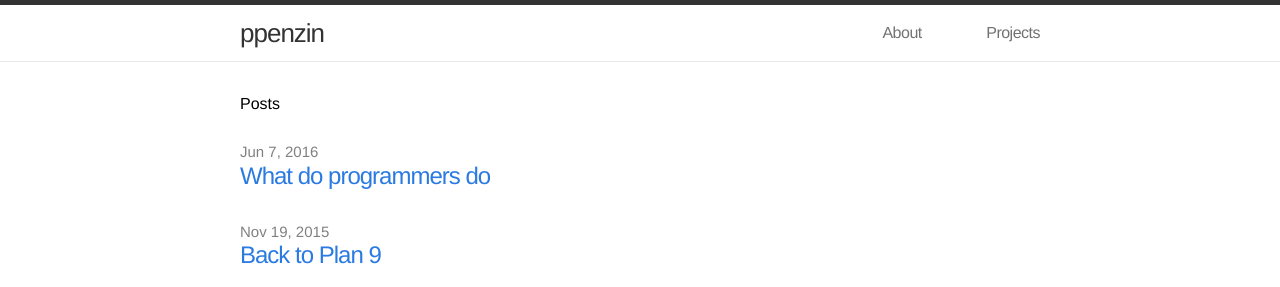
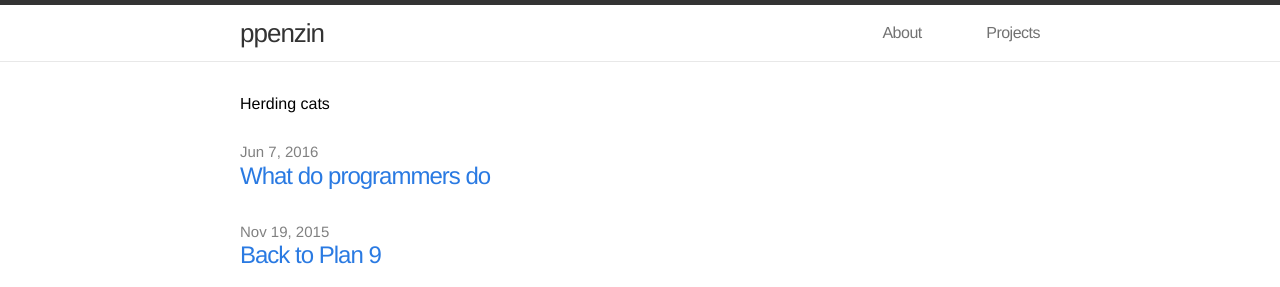
Before and after one commit to ppenzin/ppenzin.github.io, a Jekyll site: the page built from index.html, in a window 1280 px wide. Shown: the top 287 px of the page. Built offline with Jekyll 4.4.1, drawn with Linux system fonts in a browser that asks for light colours.

Commit message:
Add epigraph

```diff
--- a/_config.yml
+++ b/_config.yml
@@ -1,6 +1,7 @@
 # Site settings
 title: ppenzin
 email:
+epigraph: "Herding cats"
 username: ppenzin
 description: "A (possibly technical) blog of Petr Penzin."
 baseurl: ""
--- a/index.html
+++ b/index.html
@@ -4,7 +4,7 @@ layout: default
 
 <div class="home">
 
-  <h1>Posts</h1>
+  <h1>{{ site.epigraph }}</h1>
 
   <ul class="posts">
     {% for post in site.posts %}
```
